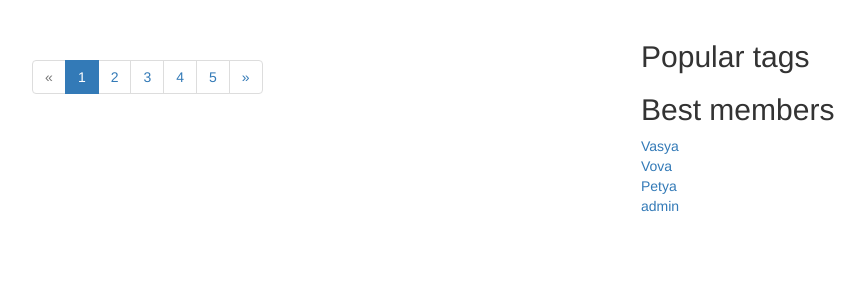
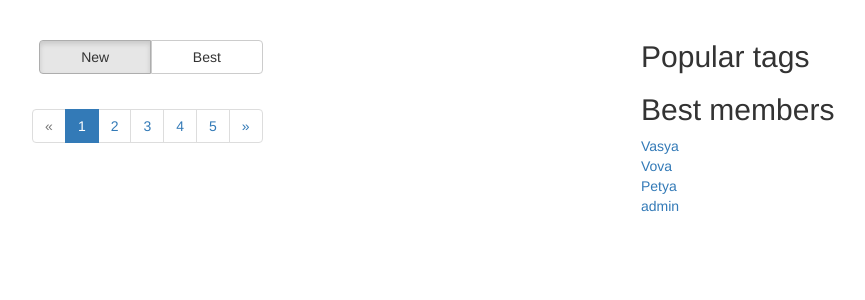
Before and after one commit to alrogovsky/ask, a Django app: page / in a window 1280 px wide. Shown: the part 51-351 px from the top of the page, without its empty margins (299-1164 px from the left). Run offline with Django 3.2, Linux system fonts and the light colour scheme; data that the repository does not hold is empty.

Commit message:
display update

```diff
--- a/ask_rogovsky2/urls.py
+++ b/ask_rogovsky2/urls.py
@@ -8,7 +8,7 @@ urlpatterns = [
     url(r'^admin/', include(admin.site.urls)),
     url(r'^helloworld/', 'ask_rogovsky2.views.helloworld', name='helloworld'),
     url(r'^login/$', 'ask_rogovsky2.views.login', name='login'),
-    url(r'^$', 'ask_rogovsky2.views.questions', name='questions'),
+    url(r'^(\w*)$', 'ask_rogovsky2.views.questions', name='questions'),
     url(r'^signup/$', 'ask_rogovsky2.views.signup', name='signup'),
     url(r'^question/(\d+)$', 'ask_rogovsky2.views.question', name='question'),
     url(r'^ask/$','ask_rogovsky2.views.ask', name='ask'),
--- a/ask_rogovsky2/views.py
+++ b/ask_rogovsky2/views.py
@@ -25,24 +25,30 @@ def helloworld(request):
 
 
 def login(request):
-    return render(request, 'login.html')
+    return render(request, 'login.html',{'best_tags': getBestTags(),})
 
 
-def questions(request):
-    questions = Question.objects.all().order_by('-date_added')
+def questions(request, order = ''):
+    if order == 'best':
+        questions = Question.objects.all().order_by('-rating')
+    elif order == 'new' or order == '':
+        order = 'new'
+        questions = Question.objects.all().order_by('-date_added')
+    else:
+        raise Http404
     questions = getQuestionParams(questions)
-    return render(request, 'questions.html', {'questions': questions, 'best_tags': getBestTags()})
+    return render(request, 'questions.html', {'questions': questions, 'best_tags': getBestTags(),'order':order})
 
 
 def bytag(request, tag=''):
     t = Tag.objects.get(word=tag)
     questions = t.question_set.all().order_by('-date_added')
     questions = getQuestionParams(questions)
-    return render(request, 'questions.html', {'questions': questions, 'tag': tag})
+    return render(request, 'questions.html', {'questions': questions, 'best_tags': getBestTags(), 'tag': tag})
 
 
 def signup(request):
-    return render(request, 'signup.html')
+    return render(request, 'signup.html', {'best_tags': getBestTags(),})
 
 
 def question(request, id=0):
@@ -51,13 +57,14 @@ def question(request, id=0):
         question = Question.objects.get(id=q_id)
     except Question.DoesNotExist:
         raise Http404
+    question.taglist = question.tags.all()
     answers = Answer.objects.filter(question_id=q_id).order_by('-date_added')
-    return render(request, 'question.html', {'question': question, 'answers': answers})
+    return render(request, 'question.html', {'question': question, 'best_tags': getBestTags(), 'answers': answers})
 
 
 def ask(request):
     getBestTags()
-    return render(request, 'ask.html')
+    return render(request, 'ask.html',{'best_tags': getBestTags()})
 
 
 ########### helpers #############
--- a/static/css/style.css
+++ b/static/css/style.css
@@ -19,6 +19,10 @@ h3 {
 
 .taglink {
     text-decoration: none !important;
+}
+
+.order__btn{
+    margin-bottom: 15px;
 }
 
 .best {
--- a/templates/questions.html
+++ b/templates/questions.html
@@ -4,6 +4,16 @@
     {% if tag %}
         <div class="row">
             <h2 class="h2__tag text-center">Questions with tag: {{ tag }}</h2>
+        </div>
+    {% endif %}
+    {% if order %}
+        <div class="row">
+            <div class="col-md-4 col-md-offset-4 order__btn">
+                <div class="btn-group btn-group-justified" role="group" aria-label="Order by">
+                      <a href="{% url 'questions' 'new' %}" class="btn btn-default {% if order == 'new' %} active {% endif %}" role="button">New</a>
+                      <a href="{% url 'questions' 'best' %}" class="btn btn-default {% if order == 'best' %} active {% endif %}" role="button">Best</a>
+                </div>
+            </div>
         </div>
     {% endif %}
 {% for i in questions %}
```
Also changed, not shown: templates/question.html (+4 -3 lines).
